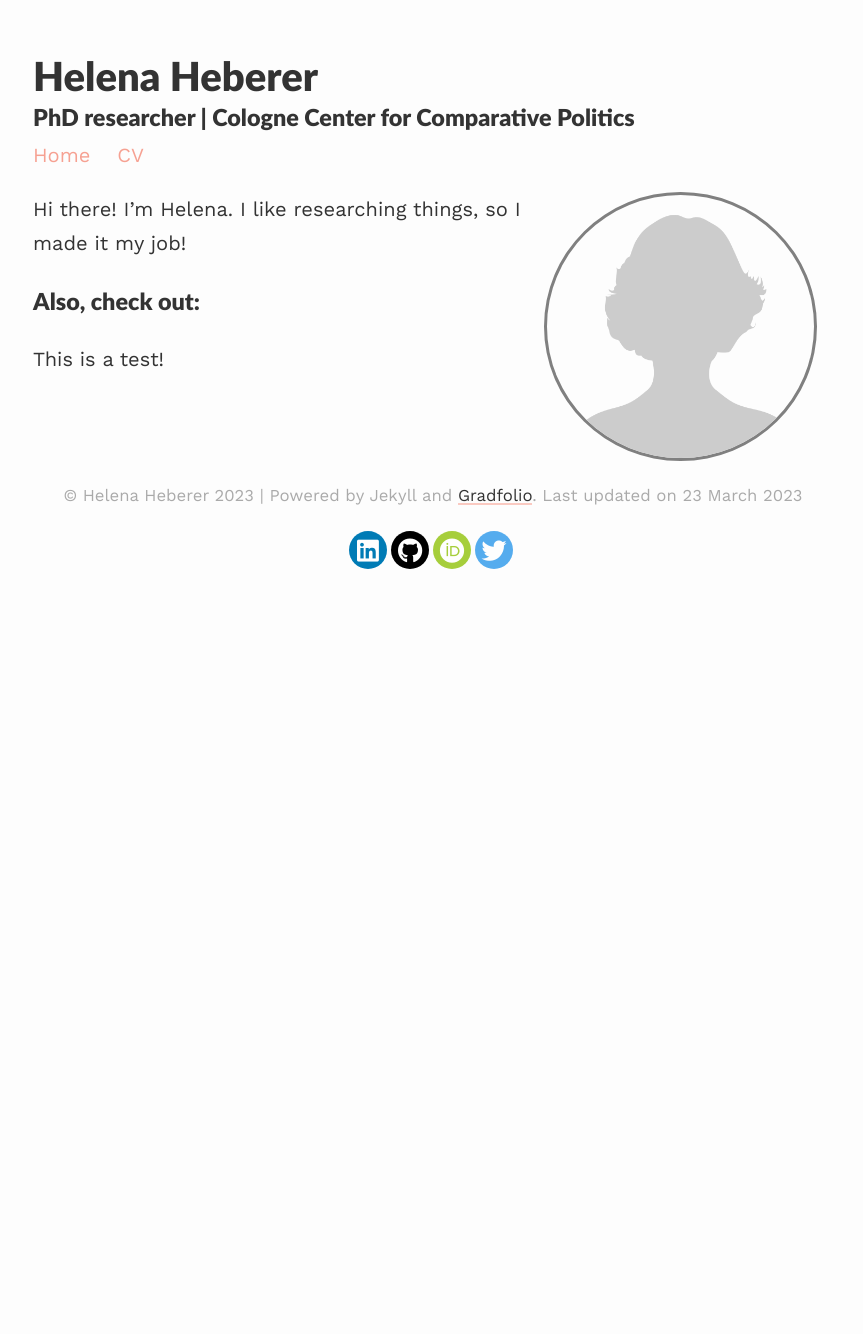
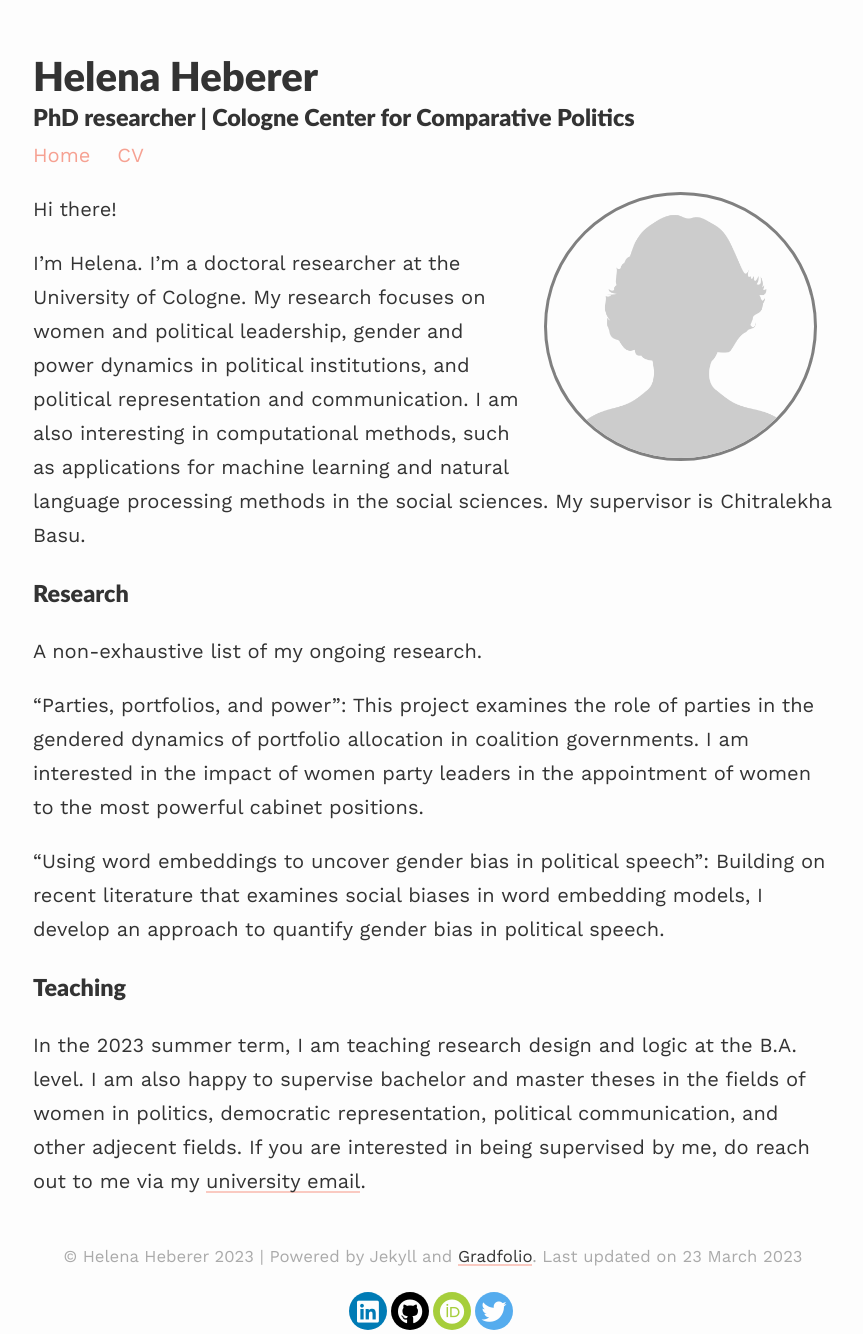
Before and after one commit to hheb/hheb.github.io, a Jekyll site: the page built from index.md, in a window 1280 px wide. Shown: the whole page, without its empty margins (207-1070 px from the left). Built offline with Jekyll 4.4.1, drawn with Linux system fonts in a browser that asks for light colours; nearby versions of some CDN libraries; before the commit the page ends 980 px from its top, so only the background shows below that.

Commit message:
Update index.md
Update text

```diff
--- a/index.md
+++ b/index.md
@@ -8,8 +8,17 @@ published: true
 ---
 
 Hi there!
-I'm Helena. I like researching things, so I made it my job!
 
-### Also, check out:
+I'm Helena. I'm a doctoral researcher at the University of Cologne. My research focuses on women and political leadership, gender and power dynamics in political institutions, and political representation and communication. I am also interesting in computational methods, such as applications for machine learning and natural language processing methods in the social sciences. My supervisor is Chitralekha Basu.
 
-This is a test!
+### Research
+
+A non-exhaustive list of my ongoing research.
+
+"Parties, portfolios, and power": This project examines the role of parties in the gendered dynamics of portfolio allocation in coalition governments. I am interested in the impact of women party leaders in the appointment of women to the most powerful cabinet positions.
+
+"Using word embeddings to uncover gender bias in political speech": Building on recent literature that examines social biases in word embedding models, I develop an approach to quantify gender bias in political speech.
+
+### Teaching
+
+In the 2023 summer term, I am teaching research design and logic at the B.A. level. I am also happy to supervise bachelor and master theses in the fields of women in politics, democratic representation, political communication, and other adjecent fields. If you are interested in being supervised by me, do reach out to me via my <a href="mailto:heberer@wiso.uni-koeln.de" target="_blank" rel="noopener noreferrer">university email</a>.
```
